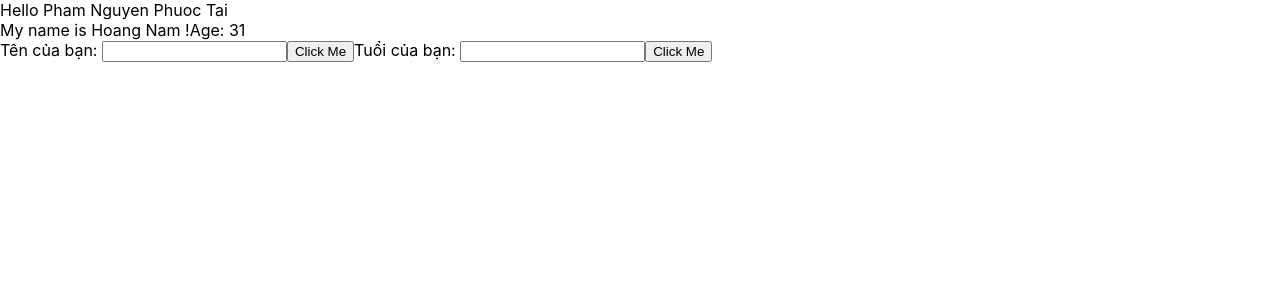
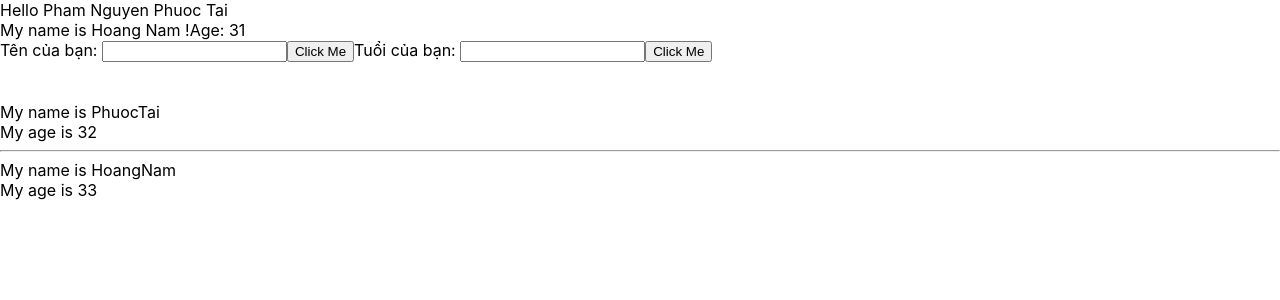
Before and after one commit to pnptai94/base-react, a React (Create React App) app: page / in a window 1280 px wide. Shown: the top 300 px of the page. Built offline with nearby package versions, Linux system fonts and the light colour scheme.

Commit message:
1007240833

```diff
--- a/src/App.js
+++ b/src/App.js
@@ -1,7 +1,7 @@
-import logo from './logo.svg';
+//import logo from './logo.svg';
 import './App.css';
-import { useDispatch, useSelector } from 'react-redux';
-import { increaseCounter, decreaseCounter } from './redux/action/counterAction';
+//import { useDispatch, useSelector } from 'react-redux';
+//import { increaseCounter, decreaseCounter } from './redux/action/counterAction';
 
 import MyComponent from './components/MyComponent';
 import React from 'react';
--- /dev/null
+++ b/src/components/Displayinfo.js
@@ -0,0 +1,15 @@
+import React from "react";
+
+class Displayinfo extends React.Component {
+    render() {
+        const { name, age } = this.props;
+        return (
+            <div>
+                <div>My name is {name}</div>
+                <div>My age is {age}</div>
+            </div>
+        );
+    }
+}
+
+export default Displayinfo;
--- a/src/components/MyComponent.js
+++ b/src/components/MyComponent.js
@@ -1,12 +1,18 @@
 import React from "react";
 import UserInfo from "./UserInfo";
+import Displayinfo from "./Displayinfo";
 
 class MyComponent extends React.Component {
 
     render() {
+        const Myinfo = ['tai', 'nam', 'ngoc']
         return (
             <div>
-                <UserInfo></UserInfo>
+                <UserInfo />
+                <br /><br />
+                <Displayinfo name="PhuocTai" age="32" />
+                <hr />
+                <Displayinfo name="HoangNam" age="33" Myinfo={Myinfo} />
             </div>
         );
     }
```
